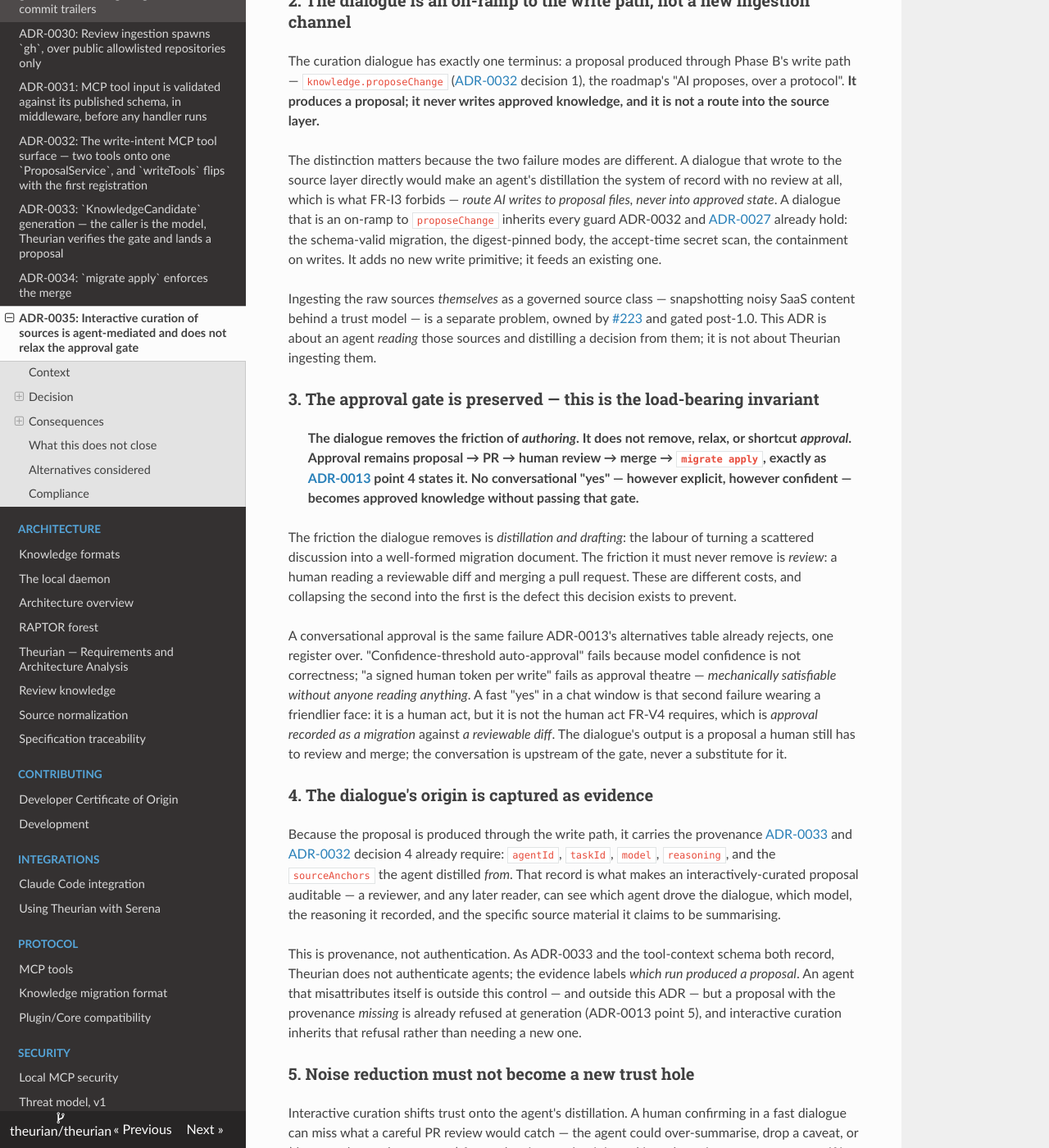
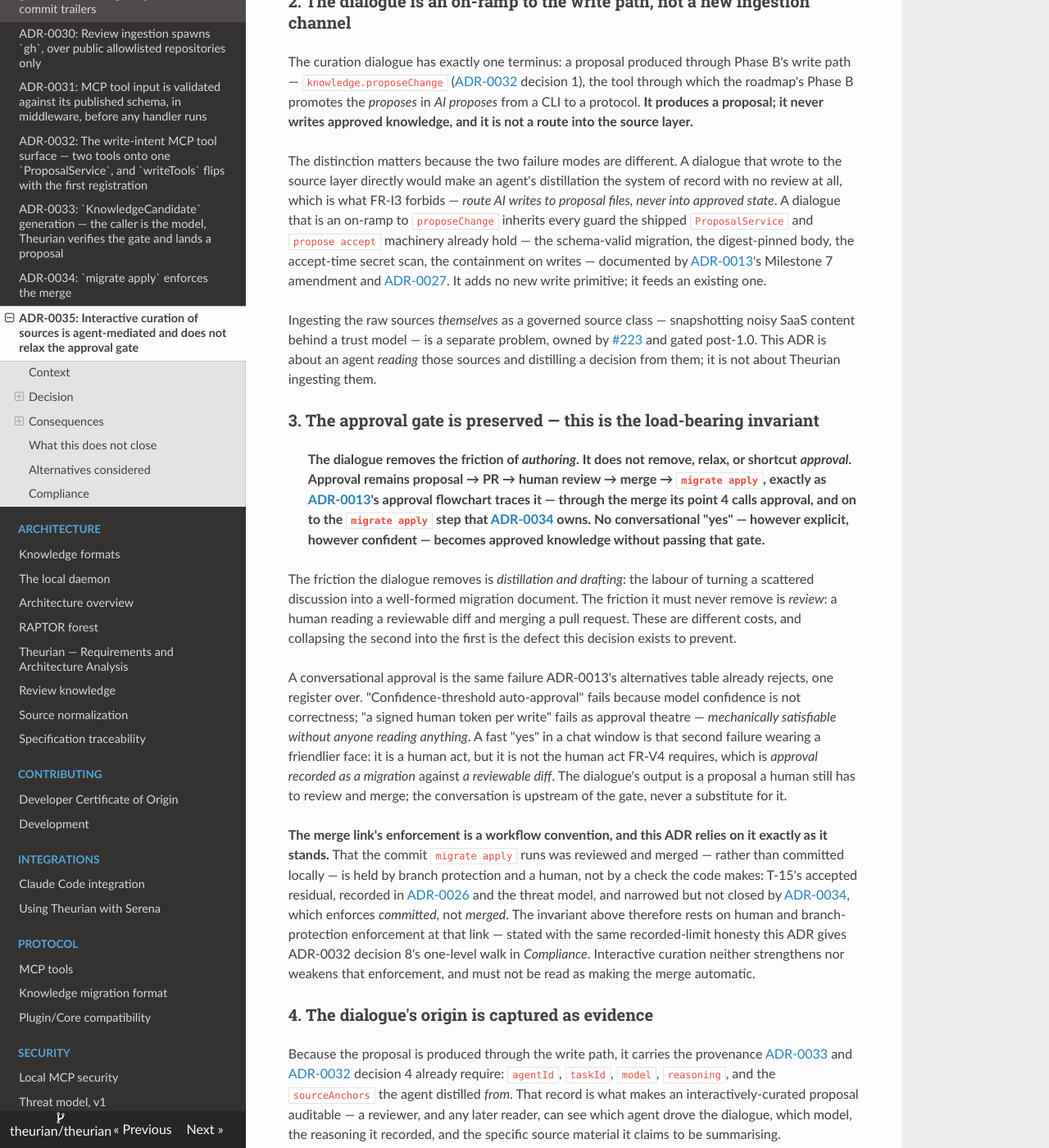
Before and after one commit to theurian/theurian, an MkDocs documentation site: the page built from docs/adr/0035-interactive-source-curation-is-agent-mediated.md, in a window 1280 px wide and 1400 px high, scrolled down 1619 px. Shown: the whole window at 82% size. Built offline with MkDocs 1.6.1, drawn with Linux system fonts in a browser that asks for light colours; some of the changed text lies outside the part shown.

Commit message:
docs(adr): tighten ADR-0035 citations after code + security review
Five LOW precision fixes from the pre-flip round, all citation accuracy in the
one ADR file:

- Re-attribute the full approval chain (proposal -> PR -> review -> merge ->
  migrate apply) to ADR-0013's flowchart plus ADR-0034, not ADR-0013 point 4,
  which ends at merging the pull request; migrate apply is ADR-0034's step.
- Replace the fabricated roadmap quote with the source's actual words: Phase B
  promotes the 'proposes' in 'AI proposes' from a CLI to a protocol.
- Soften the prompt-injection bullet from 'the one the roadmap names' to 'the
  same class'; the roadmap names the review-text path, and arbitrary-source
  curation is a sibling face, as decision 5 and item 4 already frame it.
- Re-attribute the inherited write guards to the shipped ProposalService /
  propose accept machinery (ADR-0013 M7 amendment and ADR-0027), not ADR-0032,
  which ships no code.
- Make the merge link's enforcement basis explicit: it is a workflow convention
  (T-15), narrowed but not closed by ADR-0034, so the invariant's reliance on
  human and branch-protection enforcement is stated, not implicit.

Review-Finding: code-review LOW — approval chain mis-attributed to ADR-0013 point 4; migrate apply is ADR-0034's step
Review-Finding: code-review LOW — fabricated roadmap quote replaced with the source phrase (roadmap.md:697)
Review-Finding: code-review LOW — prompt-injection path overclaimed as 'the one' the roadmap names; softened to 'the same class'
Review-Finding: code-review LOW — write guards over-attributed to ADR-0032; re-attributed to shipped ProposalService/propose accept
Review-Finding: security LOW — merge link's T-15 workflow-convention enforcement basis made explicit
Signed-off-by: Takehide Uchida <utchy@graphnote-design.com>

```diff
--- a/docs/adr/0035-interactive-source-curation-is-agent-mediated.md
+++ b/docs/adr/0035-interactive-source-curation-is-agent-mediated.md
@@ -5,7 +5,9 @@
 - Deciders: Theurian maintainers
 - Requirements: FR-I3, FR-V4, T-3
 - Situates against [ADR-0013](0013-ai-writes-produce-proposals.md) (the approval
-  gate this ADR preserves — proposal → PR → human review → merge → apply),
+  gate this ADR preserves — its flowchart's proposal → PR → human review →
+  merge → `migrate apply`), [ADR-0034](0034-migrate-apply-enforces-the-merge.md)
+  (the `migrate apply` step at the end of that chain),
   [ADR-0026](0026-evidence-plane-not-control-plane.md) (the daemon does not
   become a control point, so interactivity cannot live in it),
   [ADR-0032](0032-the-write-intent-mcp-tool-surface.md) (the write-intent tool
@@ -71,18 +73,21 @@ step earlier — the agent distills, Theurian verifies and packages.
 
 The curation dialogue has exactly one terminus: a proposal produced through
 Phase B's write path — `knowledge.proposeChange`
-([ADR-0032](0032-the-write-intent-mcp-tool-surface.md) decision 1), the roadmap's
-"AI proposes, over a protocol". **It produces a proposal; it never writes
-approved knowledge, and it is not a route into the source layer.**
+([ADR-0032](0032-the-write-intent-mcp-tool-surface.md) decision 1), the tool
+through which the roadmap's Phase B promotes the *proposes* in *AI proposes* from
+a CLI to a protocol. **It produces a proposal; it never writes approved
+knowledge, and it is not a route into the source layer.**
 
 The distinction matters because the two failure modes are different. A dialogue
 that wrote to the source layer directly would make an agent's distillation the
 system of record with no review at all, which is what FR-I3 forbids — *route AI
 writes to proposal files, never into approved state*. A dialogue that is an
-on-ramp to `proposeChange` inherits every guard ADR-0032 and
-[ADR-0027](0027-accept-validates-before-it-moves.md) already hold: the
-schema-valid migration, the digest-pinned body, the accept-time secret scan, the
-containment on writes. It adds no new write primitive; it feeds an existing one.
+on-ramp to `proposeChange` inherits every guard the shipped `ProposalService`
+and `propose accept` machinery already hold — the schema-valid migration, the
+digest-pinned body, the accept-time secret scan, the containment on writes —
+documented by [ADR-0013](0013-ai-writes-produce-proposals.md)'s Milestone 7
+amendment and [ADR-0027](0027-accept-validates-before-it-moves.md). It adds no
+new write primitive; it feeds an existing one.
 
 Ingesting the raw sources *themselves* as a governed source class — snapshotting
 noisy SaaS content behind a trust model — is a separate problem, owned by
@@ -94,9 +99,12 @@ them; it is not about Theurian ingesting them.
 
 > **The dialogue removes the friction of *authoring*. It does not remove, relax,
 > or shortcut *approval*. Approval remains proposal → PR → human review → merge →
-> `migrate apply`, exactly as [ADR-0013](0013-ai-writes-produce-proposals.md)
-> point 4 states it. No conversational "yes" — however explicit, however
-> confident — becomes approved knowledge without passing that gate.**
+> `migrate apply`, exactly as [ADR-0013](0013-ai-writes-produce-proposals.md)'s
+> approval flowchart traces it — through the merge its point 4 calls approval,
+> and on to the `migrate apply` step that
+> [ADR-0034](0034-migrate-apply-enforces-the-merge.md) owns. No conversational
+> "yes" — however explicit, however confident — becomes approved knowledge
+> without passing that gate.**
 
 The friction the dialogue removes is *distillation and drafting*: the labour of
 turning a scattered discussion into a well-formed migration document. The friction
@@ -113,6 +121,18 @@ friendlier face: it is a human act, but it is not the human act FR-V4 requires,
 which is *approval recorded as a migration* against *a reviewable diff*. The
 dialogue's output is a proposal a human still has to review and merge; the
 conversation is upstream of the gate, never a substitute for it.
+
+**The merge link's enforcement is a workflow convention, and this ADR relies on
+it exactly as it stands.** That the commit `migrate apply` runs was reviewed and
+merged — rather than committed locally — is held by branch protection and a
+human, not by a check the code makes: T-15's accepted residual, recorded in
+[ADR-0026](0026-evidence-plane-not-control-plane.md) and the threat model, and
+narrowed but not closed by [ADR-0034](0034-migrate-apply-enforces-the-merge.md),
+which enforces *committed*, not *merged*. The invariant above therefore rests on
+human and branch-protection enforcement at that link — stated with the same
+recorded-limit honesty this ADR gives ADR-0032 decision 8's one-level walk in
+*Compliance*. Interactive curation neither strengthens nor weakens that
+enforcement, and must not be read as making the merge automatic.
 
 ### 4. The dialogue's origin is captured as evidence
 
@@ -184,9 +204,11 @@ review is a real one and not a rubber stamp on prose the agent chose.
   guard (decision 5) mitigates this by keeping the raw source viewable, but it
   cannot force a careful review. FR-V4's human is the control, and this ADR does
   not pretend the dialogue checks the distillation's fairness.
-- **A new prompt-injection path, and it is the one the roadmap already names.**
-  Distilling noisy, mutable SaaS content is precisely where an injected
-  instruction can ride into a proposal (T-3). The mitigation is the existing
+- **A new prompt-injection path, and it is the same class the roadmap already
+  names.** The roadmap names the review-text → candidate path specifically;
+  distilling noisy, mutable SaaS content is a sibling face of it — an injected
+  instruction riding into a proposal (T-3), the framing decision 5 and *What
+  this does not close* item 4 already carry. The mitigation is the existing
   triple plus decision 5's raw-source visibility, and the threat model's T-3
   section owes the interactive-curation path as a named addition when the
   mechanism lands — recorded here rather than dressed as already covered.
```
